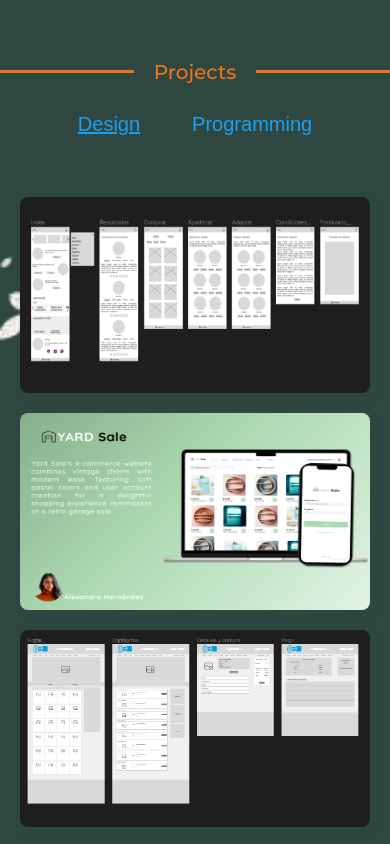
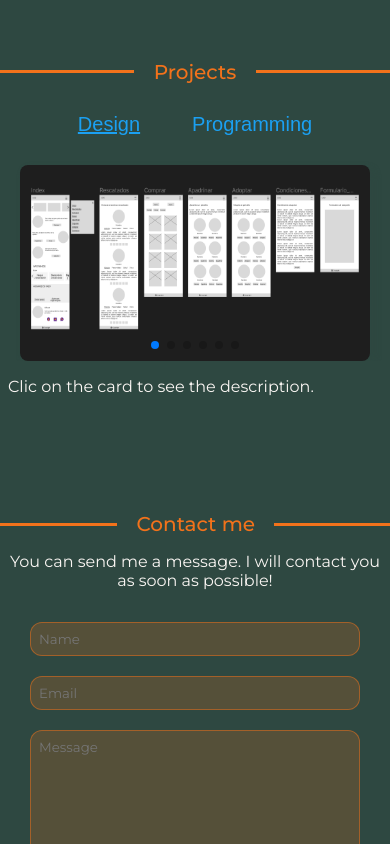
Before and after one commit to AlexandraHD/portfolio, a React (Vite) app: page / in a window 390 px wide. Shown: the part 1160-2004 px from the top of the page. Built offline with nearby package versions, Linux system fonts and the light colour scheme.

Commit message:
Carousel working

```diff
--- a/package.json
+++ b/package.json
@@ -13,8 +13,8 @@
     "@emailjs/browser": "^4.3.3",
     "react": "^18.2.0",
     "react-dom": "^18.2.0",
-    "react-slick": "^0.30.2",
-    "slick-carousel": "^1.8.1"
+    "react-responsive": "^10.0.0",
+    "swiper": "^11.1.3"
   },
   "devDependencies": {
     "@types/react": "^18.2.66",
--- a/src/App.css
+++ b/src/App.css
@@ -10,6 +10,8 @@ body {
   background-size: cover;
   background-repeat: no-repeat;
   margin: 0;
+  padding: 0;
+  box-sizing: border-box;
 }
 
 :root {
@@ -24,6 +26,17 @@ body {
   --mont20: 1.25rem;
   --mont16: 1rem;
   --mont12: 0.75rem;
+}
+
+.swiper-slide {
+  display: flex !important;
+  justify-content: center;
+  align-items: center;
+  margin-top: 28px;
+}
+
+.carousel-par {
+  text-align: center;
 }
 
 /* Navbar */
@@ -467,7 +480,7 @@ footer span {
   }
 
   .header-h1 {
-    width: 100%;
+    width: 90%;
     margin: 0 8px 40px 8px;
   }
 
@@ -519,26 +532,6 @@ footer span {
     gap: 40px
   }
 
-  /* Carousel */
-  .project-carousel {
-    display: flex;
-    overflow-x: auto;
-    scroll-snap-type: x mandatory;
-    scroll-behavior: smooth;
-    width: 100%;
-    padding-bottom: 20px; /* Espacio para los botones de navegación */
-  }
-
-  .project-carousel::-webkit-scrollbar {
-    display: none; /* Oculta la barra de desplazamiento */
-  }
-
-  .project-carousel > * {
-    scroll-snap-align: start;
-    flex: 0 0 auto;
-    margin-right: 20px; /* Espacio entre las tarjetas de proyectos */
-  }
-
   p {
     display: inline-block;
     padding: 0 8px;
--- a/src/components/projects/Projects.jsx
+++ b/src/components/projects/Projects.jsx
@@ -1,6 +1,7 @@
 import { useState } from "react"
-import { projects } from "../data/projectsList"
-import { ProjectCard } from "./ProjectCard"
+import { ProjectsFlex } from "./ProjectsFlex";
+import { useMediaQuery } from 'react-responsive';
+import { ProjectsCarousel } from "./ProjectsCarousel";
 
 export const Projects = () => {
 
@@ -11,9 +12,7 @@ export const Projects = () => {
     setSelectedSkill(skill);
   };
 
-  const filteredProjects = selectedSkill
-    ? projects.filter((project) => project.skill === selectedSkill)
-    : projects;
+  const isSmallScreen = useMediaQuery({ maxWidth: 900 });
 
   return (
     <>
@@ -27,17 +26,19 @@ export const Projects = () => {
           <button onClick={() => handleFilterBySkill("programming")} className={selectedSkill === "programming" ? "active" : ""}>Programming</button>
         </div>
 
-        {/* Projects cards */}
-        <div className="flip-card-container project-carouse">
-          {
-            filteredProjects.map(project => (
-              <ProjectCard
-                key={project.id}
-                {...project}
-              />
-            ))
-          }
-        </div>
+      {/* Projects cards */}
+
+      {
+        isSmallScreen
+        ?
+        <>
+          <ProjectsCarousel selectedSkill={selectedSkill} />
+          <p>Clic on the card to see the description.</p>
+        </>
+        :
+        <ProjectsFlex selectedSkill={selectedSkill} />
+      }
+
     </>
   )
 }
--- /dev/null
+++ b/src/components/projects/ProjectsCarousel.jsx
@@ -0,0 +1,23 @@
+/* eslint-disable react/prop-types */
+import { ProjectCard } from "./ProjectCard";
+import { projects } from "../data/projectsList";
+import { Swiper, SwiperSlide } from 'swiper/react';
+import 'swiper/swiper-bundle.css';
+import { Pagination } from 'swiper/modules';
+
+export const ProjectsCarousel = ({ selectedSkill }) => {
+
+    const filteredProjects = selectedSkill
+        ? projects.filter((project) => project.skill === selectedSkill)
+        : projects;
+
+    return (
+        <Swiper pagination={true} modules={[Pagination]} className="mySwiper">
+            {filteredProjects.map((project) => (
+                <SwiperSlide key={project.id}>
+                    <ProjectCard {...project} />
+                </SwiperSlide>
+            ))}
+        </Swiper>
+    )
+}
--- /dev/null
+++ b/src/components/projects/ProjectsFlex.jsx
@@ -0,0 +1,18 @@
+/* eslint-disable react/prop-types */
+import { ProjectCard } from "./ProjectCard";
+import { projects } from "../data/projectsList"
+
+export const ProjectsFlex = ({selectedSkill}) => {
+
+    const filteredProjects = selectedSkill
+    ? projects.filter((project) => project.skill === selectedSkill)
+    : projects;
+
+  return (
+    <div className="flip-card-container">
+        {filteredProjects.map((project) => (
+          <ProjectCard key={project.id} {...project} />
+        ))}
+    </div>
+  )
+}
--- a/src/components/projects/index.js
+++ b/src/components/projects/index.js
@@ -1,2 +1,4 @@
 export * from './ProjectCard';
 export * from './Projects';
+export * from './ProjectsFlex';
+export * from './ProjectsCarousel';
```
Also changed, not shown: public/background/Background-phone.png, 1 other file (tests, documents, lock files or other folders).
